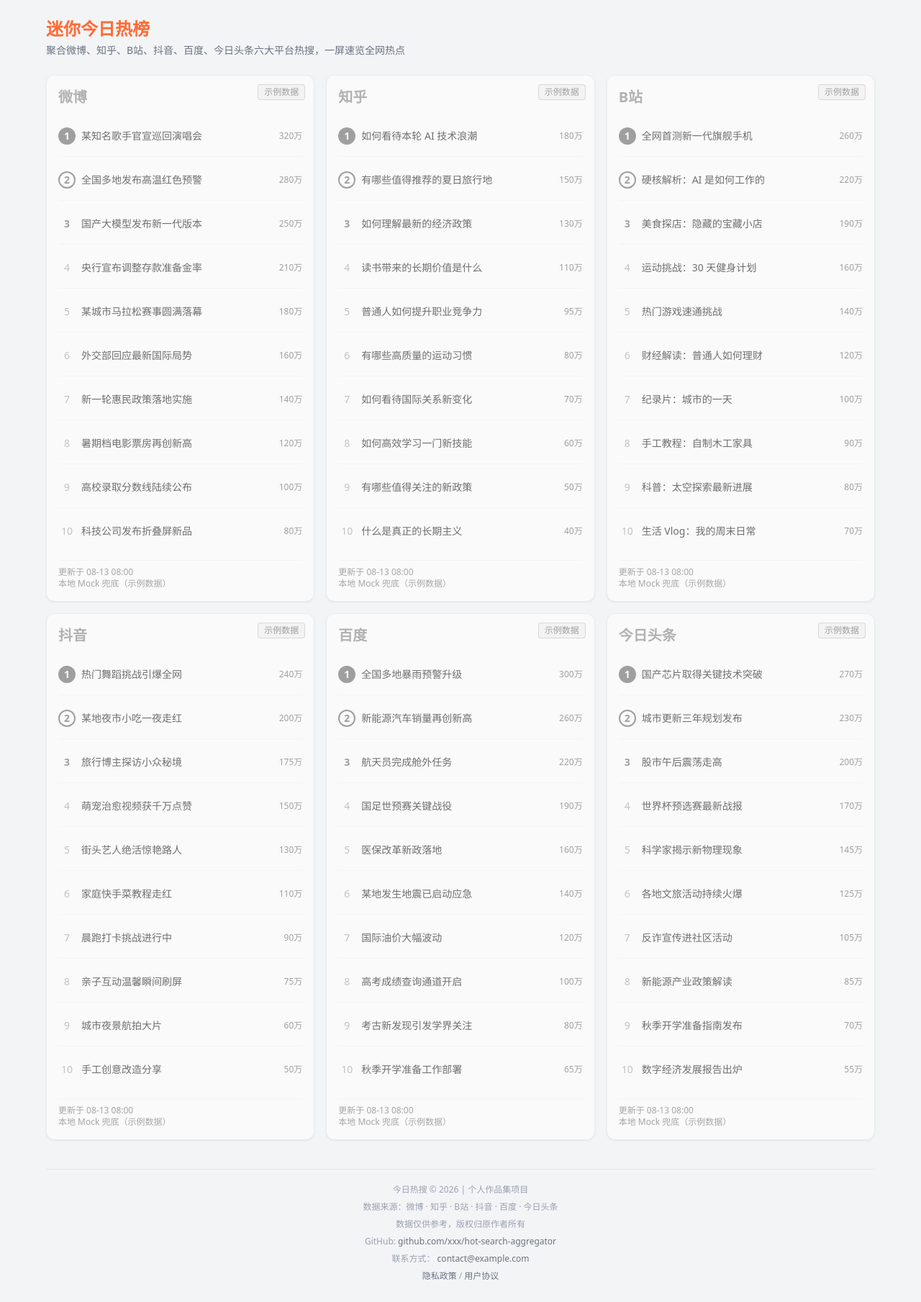
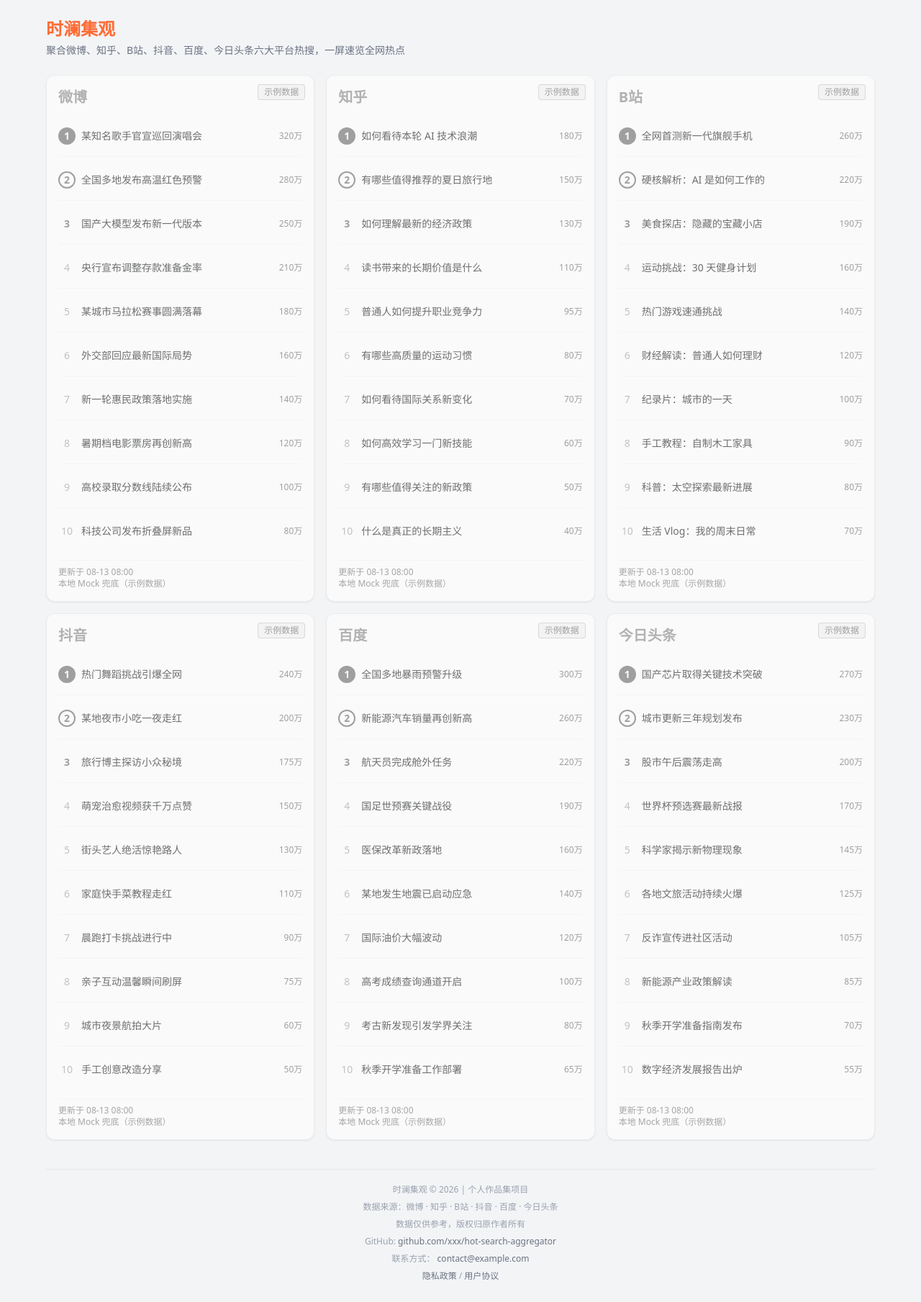
Before and after one commit to Landon-doit/mini-hot-hub, a React (Vite) app in the folder client/: page / in a window 1280 px wide. Shown: the whole page at 72% size. Built offline with nearby package versions, Linux system fonts and the light colour scheme; no server answers.

Commit message:
Update Home page title and footer text to reflect new branding

```diff
--- a/client/src/pages/Home.tsx
+++ b/client/src/pages/Home.tsx
@@ -10,7 +10,7 @@ function Home() {
   return (
     <div className="mx-auto max-w-[1200px] p-6">
       <header className="mb-6">
-        <h1 className="m-0 text-2xl font-bold text-brand">迷你今日热榜</h1>
+        <h1 className="m-0 text-2xl font-bold text-brand">时澜集观</h1>
         <p className="mt-1 text-sm text-gray-500 dark:text-gray-400">
           聚合微博、知乎、B站、抖音、百度、今日头条六大平台热搜，一屏速览全网热点
         </p>
@@ -49,7 +49,7 @@ function Home() {
 
       {/* 页脚占位链接：上线前替换为真实 GitHub / 邮箱 / 隐私政策 / 用户协议地址 */}
       <footer className="mt-8 border-t border-gray-200 pt-4 text-center text-xs leading-6 text-gray-400 dark:border-gray-800 dark:text-gray-500">
-        <p className="m-0">今日热搜 © 2026 | 个人作品集项目</p>
+        <p className="m-0">时澜集观 © 2026 | 个人作品集项目</p>
         <p className="m-0">数据来源：微博 · 知乎 · B站 · 抖音 · 百度 · 今日头条</p>
         <p className="m-0">数据仅供参考，版权归原作者所有</p>
         <p className="m-0">
```
